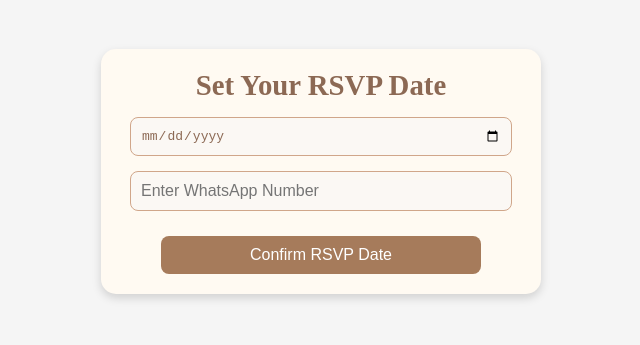
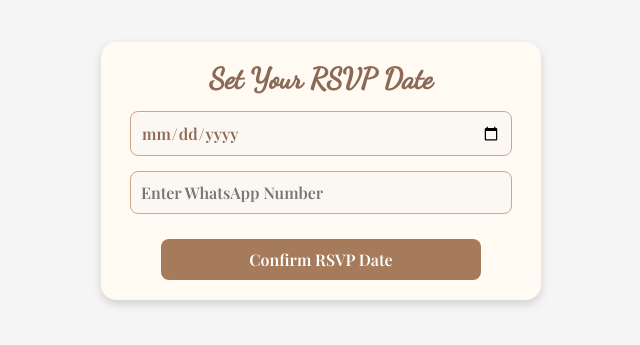
Before and after one commit to rasha1508/save-the-date-2, a plain HTML site: page index.html in a window 1280 px wide. Shown: the part 229-574 px from the top of the page, without its empty margins (319-959 px from the left). Drawn offline with nearby package versions, Linux system fonts and the light colour scheme.

Commit message:
index.html

```diff
--- a/index.html
+++ b/index.html
@@ -4,6 +4,8 @@
   <meta charset="UTF-8">
   <meta name="viewport" content="width=device-width, initial-scale=1.0">
   <title>RSVP Widget</title>
+  <!-- Google Fonts -->
+  <link href="https://fonts.googleapis.com/css2?family=Playfair+Display:wght@600&family=Dancing+Script:wght@500&display=swap" rel="stylesheet">
   <style>
     /* Center the widget */
     body {
@@ -13,6 +15,7 @@
       height: 100vh;
       margin: 0;
       background-color: #f5f5f5;
+      font-family: 'Playfair Display', serif;
     }
 
     /* Widget container */
@@ -24,12 +27,12 @@
       text-align: center;
       max-width: 400px;
       width: 100%;
-      font-family: "Playfair Display", serif;
       color: #a67b5b;
     }
 
     /* Title styling */
     .widget-title {
+      font-family: 'Dancing Script', cursive;
       font-size: 1.8em;
       margin-bottom: 15px;
       font-weight: bold;
@@ -46,6 +49,7 @@
       width: 90%;
       background-color: #fbf8f4;
       color: #8c6954;
+      font-family: 'Playfair Display', serif;
       display: block;
       margin-left: auto;
       margin-right: auto;
@@ -62,6 +66,7 @@
       cursor: pointer;
       width: 80%;
       margin-top: 10px;
+      font-family: 'Playfair Display', serif;
       text-decoration: none;
       display: inline-block;
     }
@@ -76,6 +81,7 @@
       font-size: 1.1em;
       color: #8c6954;
       margin-top: 20px;
+      font-family: 'Playfair Display', serif;
     }
   </style>
 </head>
```
